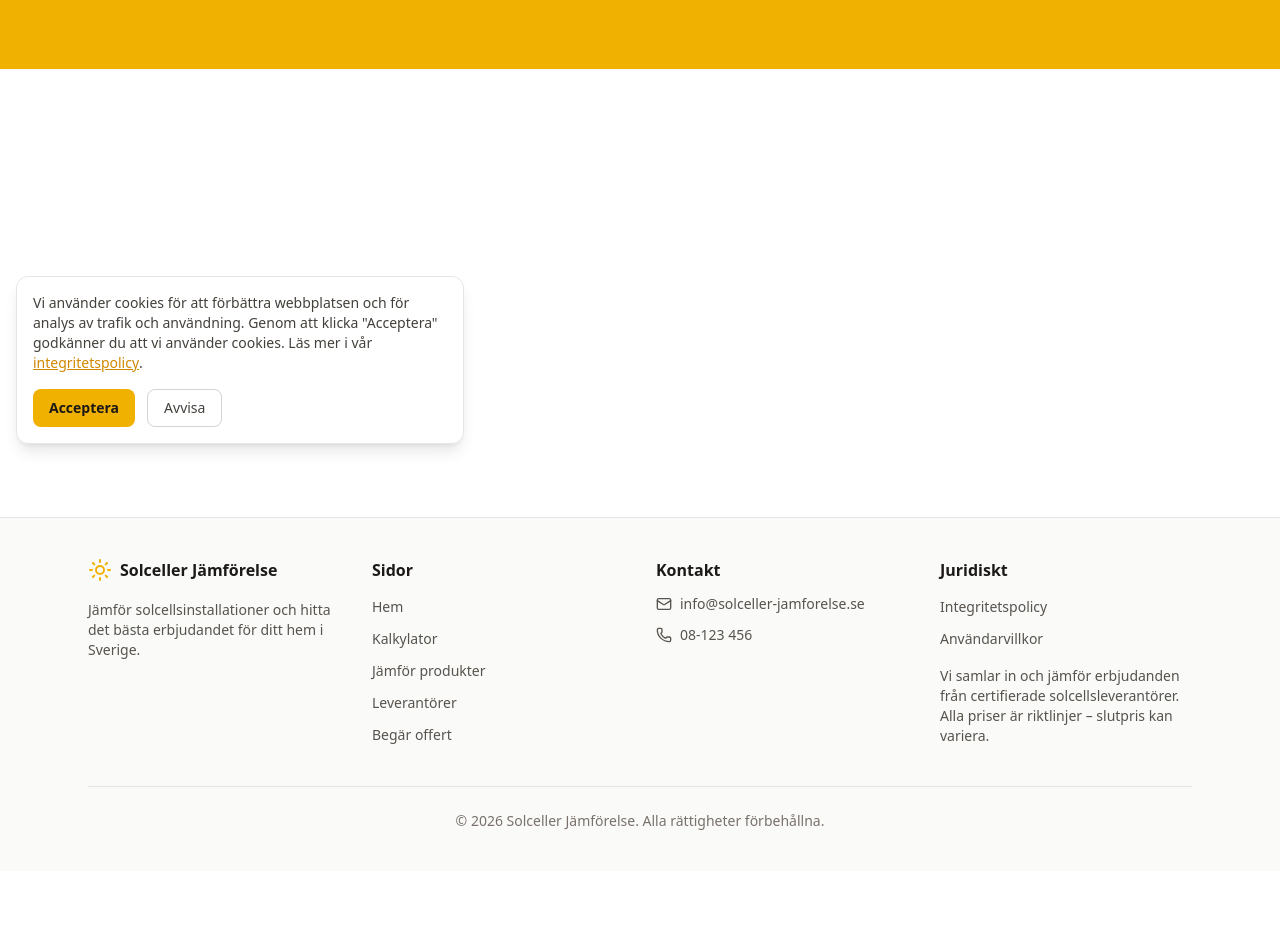
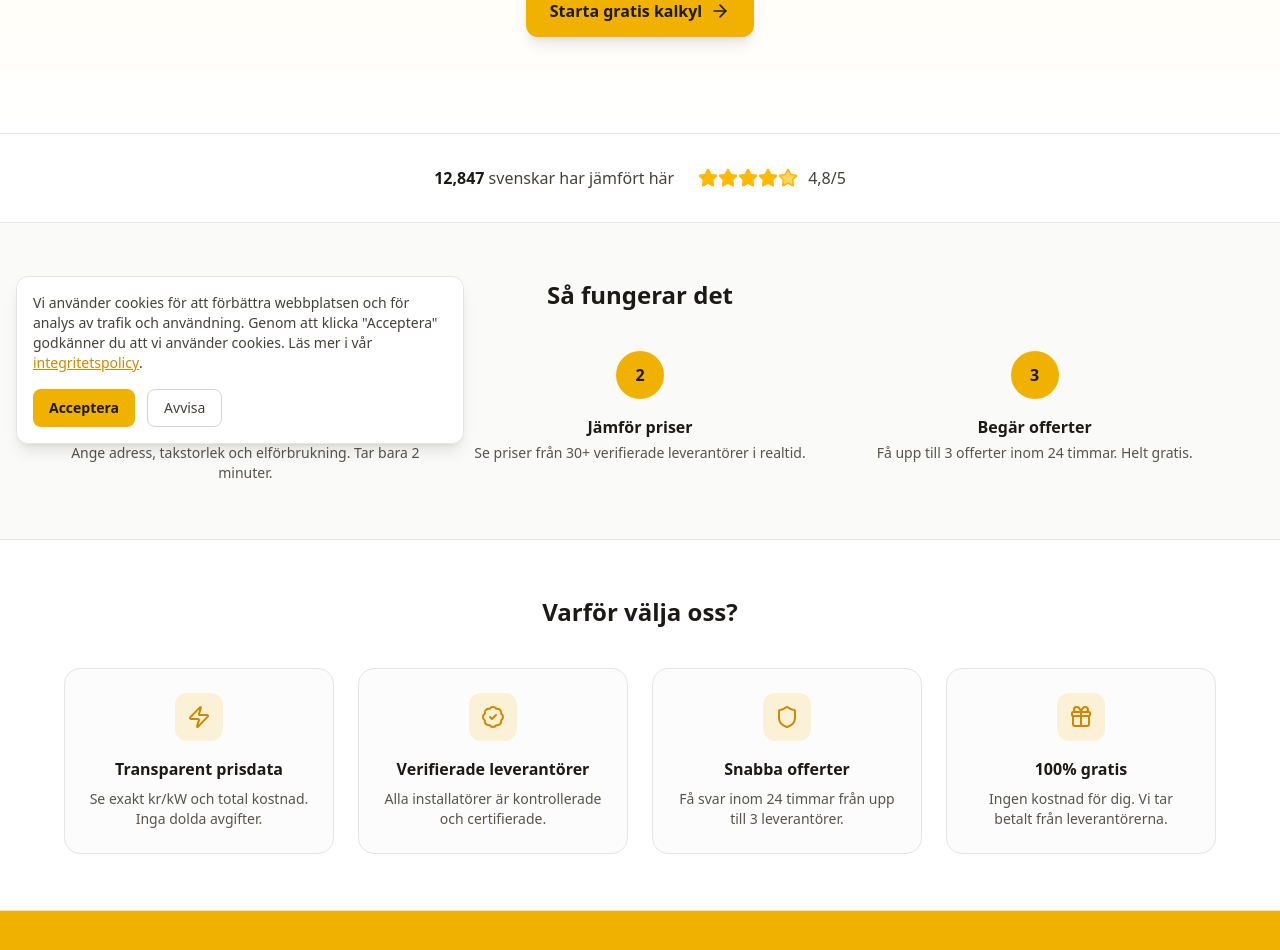
Before and after one commit to nojmen93/solceller-jamforelse, a Next.js app: page / in a window 1280 px wide. Shown: the part 340-1290 px from the top of the page. Before the commit the page ends 1211 px from the top, so only its background shows below. Built offline with nearby package versions, Linux system fonts and the light colour scheme.

Commit message:
Fix Swedish characters on homepage

```diff
--- a/app/page.tsx
+++ b/app/page.tsx
@@ -1,24 +1,179 @@
-import Link from 'next/link';
+import Link from "next/link";
+import {
+  ArrowRight,
+  Star,
+  Shield,
+  Zap,
+  Gift,
+  BadgeCheck,
+} from "lucide-react";
 
 export default function HomePage() {
   return (
-    <div className="min-h-screen">
-      <section className="bg-yellow-500 py-20">
-        <div className="max-w-4xl mx-auto px-4 text-center">
-          <h1 className="text-5xl font-bold text-gray-900 mb-6">
-            Jamfor Solcellspriser
+    <main>
+      {/* Hero */}
+      <section className="relative overflow-hidden bg-gradient-to-b from-amber-50 to-white px-4 py-16 sm:px-6 sm:py-24">
+        <div className="mx-auto max-w-4xl text-center">
+          <h1 className="text-4xl font-bold tracking-tight text-stone-900 sm:text-5xl">
+            Jämför solcellspriser från 30+ leverantörer
           </h1>
-          <p className="text-xl text-gray-800 mb-8">
-            Sveriges mest transparenta prisjamforelse for solceller
+          <p className="mt-4 text-lg text-stone-600 sm:text-xl">
+            Få gratis offerter och se din exakta återbetalningstid. Helt
+            transparent, inga dolda kostnader.
           </p>
           <Link
             href="/kalkylator"
-            className="inline-block bg-gray-900 text-white px-8 py-4 rounded-lg font-semibold text-lg hover:bg-gray-800"
+            className="mt-8 inline-flex items-center gap-2 rounded-xl bg-yellow-500 px-6 py-3.5 font-semibold text-stone-900 shadow-lg transition hover:bg-yellow-600 focus:outline-none focus:ring-2 focus:ring-yellow-500 focus:ring-offset-2"
           >
-            Starta kalkyl
+            Starta gratis kalkyl
+            <ArrowRight className="h-5 w-5" />
           </Link>
         </div>
       </section>
-    </div>
+
+      {/* Social proof */}
+      <section className="border-t border-stone-200 bg-white px-4 py-8 sm:px-6">
+        <div className="mx-auto flex max-w-4xl flex-wrap items-center justify-center gap-6 text-center">
+          <p className="text-stone-700">
+            <span className="font-semibold text-stone-900">12,847</span> svenskar
+            har jämfört här
+          </p>
+          <div className="flex items-center gap-1.5">
+            <div className="flex">
+              {[1, 2, 3, 4].map((i) => (
+                <Star
+                  key={i}
+                  className="h-5 w-5 fill-amber-400 text-amber-400"
+                  aria-hidden
+                />
+              ))}
+              <Star
+                className="h-5 w-5 fill-amber-400/60 text-amber-400"
+                aria-hidden
+              />
+            </div>
+            <span className="ml-1 font-medium text-stone-700">4,8/5</span>
+          </div>
+        </div>
+      </section>
+
+      {/* Så fungerar det - 3 steps */}
+      <section className="border-t border-stone-200 bg-stone-50 px-4 py-14 sm:px-6">
+        <div className="mx-auto max-w-6xl">
+          <h2 className="text-center text-2xl font-bold text-stone-900">
+            Så fungerar det
+          </h2>
+          <ol className="mt-10 grid gap-8 sm:grid-cols-3">
+            <li className="flex flex-col items-center text-center">
+              <span className="flex h-12 w-12 items-center justify-center rounded-full bg-yellow-500 font-bold text-stone-900">
+                1
+              </span>
+              <span className="mt-4 font-semibold text-stone-900">
+                Fyll i dina uppgifter
+              </span>
+              <span className="mt-1 text-sm text-stone-600">
+                Ange adress, takstorlek och elförbrukning. Tar bara 2 minuter.
+              </span>
+            </li>
+            <li className="flex flex-col items-center text-center">
+              <span className="flex h-12 w-12 items-center justify-center rounded-full bg-yellow-500 font-bold text-stone-900">
+                2
+              </span>
+              <span className="mt-4 font-semibold text-stone-900">
+                Jämför priser
+              </span>
+              <span className="mt-1 text-sm text-stone-600">
+                Se priser från 30+ verifierade leverantörer i realtid.
+              </span>
+            </li>
+            <li className="flex flex-col items-center text-center">
+              <span className="flex h-12 w-12 items-center justify-center rounded-full bg-yellow-500 font-bold text-stone-900">
+                3
+              </span>
+              <span className="mt-4 font-semibold text-stone-900">
+                Begär offerter
+              </span>
+              <span className="mt-1 text-sm text-stone-600">
+                Få upp till 3 offerter inom 24 timmar. Helt gratis.
+              </span>
+            </li>
+          </ol>
+        </div>
+      </section>
+
+      {/* Benefits - 4 cards */}
+      <section className="border-t border-stone-200 bg-white px-4 py-14 sm:px-6">
+        <div className="mx-auto max-w-6xl">
+          <h2 className="text-center text-2xl font-bold text-stone-900">
+            Varför välja oss?
+          </h2>
+          <div className="mt-10 grid gap-6 sm:grid-cols-2 lg:grid-cols-4">
+            <div className="rounded-2xl border border-stone-200 bg-stone-50/50 p-6 text-center">
+              <div className="mx-auto flex h-12 w-12 items-center justify-center rounded-xl bg-yellow-500/15">
+                <Zap className="h-6 w-6 text-yellow-600" />
+              </div>
+              <h3 className="mt-4 font-semibold text-stone-900">
+                Transparent prisdata
+              </h3>
+              <p className="mt-2 text-sm text-stone-600">
+                Se exakt kr/kW och total kostnad. Inga dolda avgifter.
+              </p>
+            </div>
+            <div className="rounded-2xl border border-stone-200 bg-stone-50/50 p-6 text-center">
+              <div className="mx-auto flex h-12 w-12 items-center justify-center rounded-xl bg-yellow-500/15">
+                <BadgeCheck className="h-6 w-6 text-yellow-600" />
+              </div>
+              <h3 className="mt-4 font-semibold text-stone-900">
+                Verifierade leverantörer
+              </h3>
+              <p className="mt-2 text-sm text-stone-600">
+                Alla installatörer är kontrollerade och certifierade.
+              </p>
+            </div>
+            <div className="rounded-2xl border border-stone-200 bg-stone-50/50 p-6 text-center">
+              <div className="mx-auto flex h-12 w-12 items-center justify-center rounded-xl bg-yellow-500/15">
+                <Shield className="h-6 w-6 text-yellow-600" />
+              </div>
+              <h3 className="mt-4 font-semibold text-stone-900">
+                Snabba offerter
+              </h3>
+              <p className="mt-2 text-sm text-stone-600">
+                Få svar inom 24 timmar från upp till 3 leverantörer.
+              </p>
+            </div>
+            <div className="rounded-2xl border border-stone-200 bg-stone-50/50 p-6 text-center">
+              <div className="mx-auto flex h-12 w-12 items-center justify-center rounded-xl bg-yellow-500/15">
+                <Gift className="h-6 w-6 text-yellow-600" />
+              </div>
+              <h3 className="mt-4 font-semibold text-stone-900">
+                100% gratis
+              </h3>
+              <p className="mt-2 text-sm text-stone-600">
+                Ingen kostnad för dig. Vi tar betalt från leverantörerna.
+              </p>
+            </div>
+          </div>
+        </div>
+      </section>
+
+      {/* Final CTA - yellow background */}
+      <section className="border-t border-stone-200 bg-yellow-500 px-4 py-16 sm:px-6 sm:py-20">
+        <div className="mx-auto max-w-3xl text-center">
+          <h2 className="text-2xl font-bold text-stone-900 sm:text-3xl">
+            Redo att börja spara pengar?
+          </h2>
+          <p className="mt-4 text-stone-800">
+            Starta din kostnadsfria kalkyl idag och se hur mycket du kan spara.
+          </p>
+          <Link
+            href="/kalkylator"
+            className="mt-8 inline-flex items-center gap-2 rounded-xl bg-stone-900 px-6 py-3.5 font-semibold text-white transition hover:bg-stone-800 focus:outline-none focus:ring-2 focus:ring-stone-900 focus:ring-offset-2 focus:ring-offset-yellow-500"
+          >
+            Starta gratis kalkyl
+            <ArrowRight className="h-5 w-5" />
+          </Link>
+        </div>
+      </section>
+    </main>
   );
 }
```
